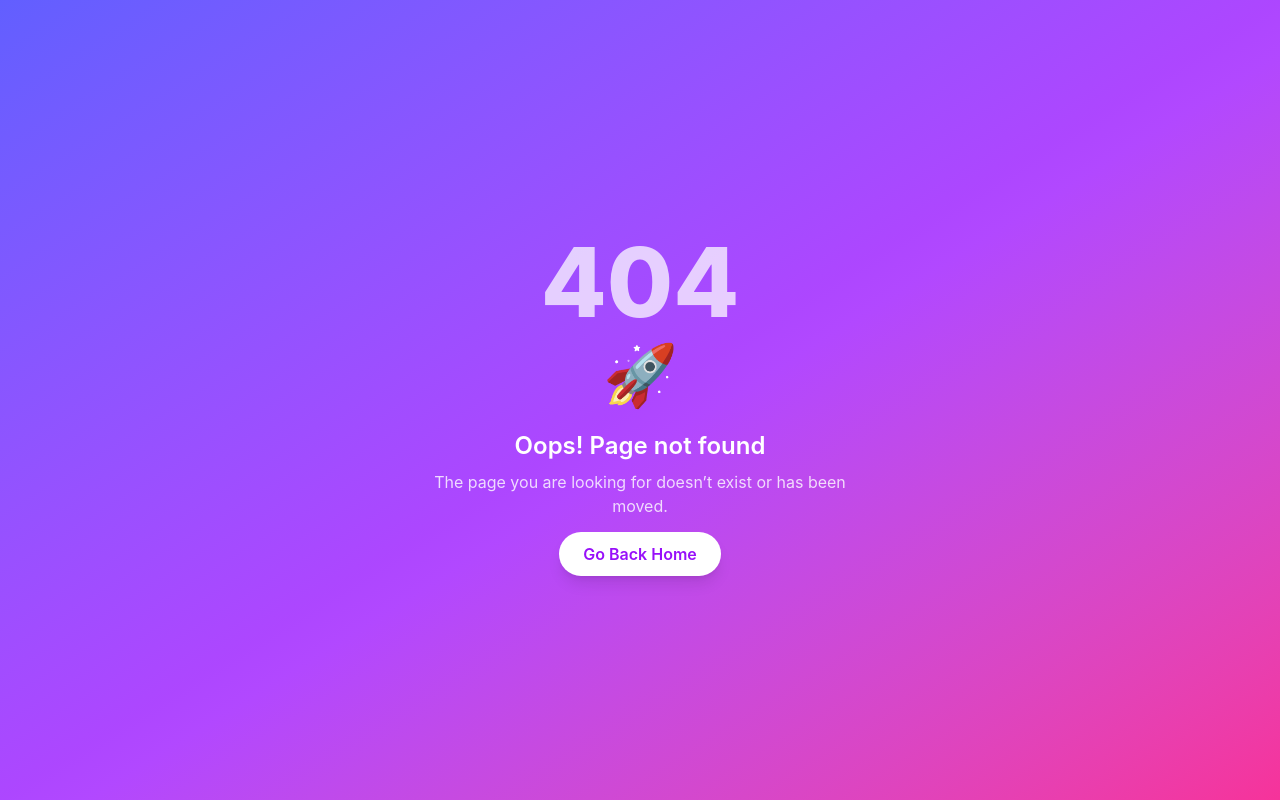
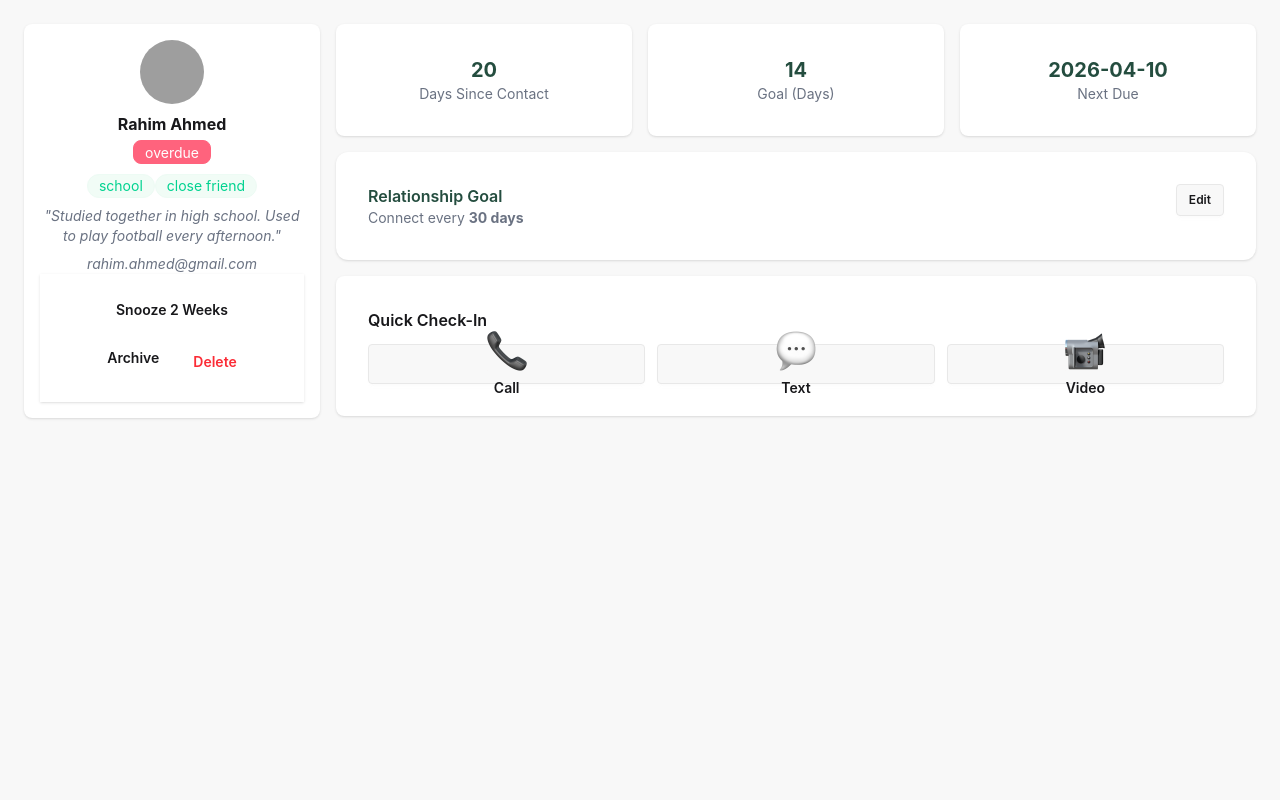
Before and after one commit to farman-arefin-tamim/a13-07, a React (Vite) app: page /frienddetails/1 in a window 1280 px wide. Before the commit this address had no page. Built offline with nearby package versions, Linux system fonts and the light colour scheme; grey boxes are pictures that could not be loaded.

Commit message:
Completed Single card for every friends

```diff
--- a/src/Routes/Routes.jsx
+++ b/src/Routes/Routes.jsx
@@ -1,9 +1,11 @@
 import { createBrowserRouter } from "react-router";
 import Root from "../Root";
 import NotFound from "../components/shared/NotFound/NotFound";
+import FriendDetails from "../components/FriendDetails/FriendDetails";
 
 
-export const router = createBrowserRouter([{
+export const router = createBrowserRouter([
+    {
     path: "/",
     Component: Root,
     children:[
@@ -14,7 +16,11 @@ export const router = createBrowserRouter([{
     ],
     errorElement:<NotFound></NotFound>
     },
-
+    {
+        path:"/frienddetails/:id",
+        element:<FriendDetails></FriendDetails>,
+        loader: ()=> fetch('/data.json'),
+    }
 
 
 ]);
--- a/src/components/Banner/Banner.jsx
+++ b/src/components/Banner/Banner.jsx
@@ -2,7 +2,7 @@ import { FaPlus } from "react-icons/fa";
 
 const Banner = () => {
   return (
-    <div>
+    <div className="py-16">
       <div className="flex justify-center items-center flex-col gap-6">
         <h1 className="text-[#1f2937] text-4xl font-semibold">
           Friends to keep close in your life
--- a/src/components/Cards/Cards.jsx
+++ b/src/components/Cards/Cards.jsx
@@ -1,4 +1,5 @@
 import { use } from "react";
+import { Link } from "react-router";
 
 //  const loadData = async ()=>{
 //         try{
@@ -15,7 +16,6 @@ const friendsPromise = fetch("/data.json").then((res) => res.json());
 
 const Cards = () => {
   const friends = use(friendsPromise);
-  console.log(friends);
     const background = {
         "overdue": "badge-error",
         "almost due": "badge-warning",
@@ -23,12 +23,12 @@ const Cards = () => {
   };
   return (
     <div>
-      <h2 className="font-bold text-3xl text-center text-[#244d3f]">
+      <h2 className="font-bold pl-12 pb-8 text-3xl text-black">
         Your Friends
       </h2>
-      <div className="grid grid-cols-1 md:grid-cols-2 lg:grid-cols-4 gap-4 container mx-auto">
+      <div className="grid grid-cols-1 md:grid-cols-2 lg:grid-cols-4 gap-4 container mx-auto pb-8">
         {friends.map((friend) => (
-          <div key={friend.id} className="card bg-base-100 shadow-sm">
+          <Link to={`/frienddetails/${friend.id}`} key={friend.id} className="card bg-base-100 shadow-sm">
             <figure>
               <img
                src={friend.picture}
@@ -53,7 +53,7 @@ const Cards = () => {
                     <div className={`badge text-white mx-auto rounded-xl ${background[friend.status]}`}>{friend.status}</div>
                }
             </div>
-          </div>
+          </Link>
         ))}
       </div>
     </div>
--- /dev/null
+++ b/src/components/FriendDetails/FriendDetails.jsx
@@ -0,0 +1,107 @@
+import React from 'react';
+import { useLoaderData, useParams } from 'react-router';
+
+import call from '../../assets/call.png';
+import text from '../../assets/text.png';
+import video from '../../assets/video.png';
+
+const FriendDetails = () => {
+    const {id} = useParams();
+
+    const friends = useLoaderData();
+    const expectedFriend = friends.find((friend)=>friend.id == id);
+    console.log(expectedFriend);
+    return (
+        <div className="p-6 bg-base-200 min-h-screen">
+
+            <div className="grid grid-cols-1 lg:grid-cols-4 gap-4">
+
+
+             <div className="card bg-base-100 shadow col-span-1 p-4 items-center text-center">
+
+              <img src={expectedFriend.picture}
+                className="w-16 h-16 rounded-full" />
+
+             <h2 className="font-bold mt-2">{expectedFriend.name}</h2>
+
+        <div className="badge badge-error text-white mt-1">{expectedFriend.status}</div>
+
+            <div className="pt-2">
+                {
+                    expectedFriend.tags.map((tag,index)=>{
+                    return <div key={index} className="badge rounded-xl badge-soft badge-success">{tag}</div>
+                })
+                }
+             </div>
+
+      <p className="text-sm text-gray-500 mt-2 italic">
+          "{expectedFriend.bio}"
+      </p>
+      <p className="text-sm text-gray-500 mt-2 italic">
+          {expectedFriend.email}
+      </p>
+
+        <div className="row-span-3 bg-base-100 shadow p-4 space-y-2">
+          <button className="btn btn-ghost justify-start">Snooze 2 Weeks</button>
+          <button className="btn btn-ghost justify-start">Archive</button>
+          <button className="btn btn-ghost text-red-500 justify-start">Delete</button>
+        </div>
+
+
+    </div>
+
+
+    <div className="col-span-3 space-y-4">
+      <div className="grid grid-cols-1 md:grid-cols-3 gap-4">
+
+        <div className="card bg-base-100 p-8 text-center shadow">
+          <h2 className="text-xl font-bold text-[#244d3f]">{expectedFriend.days_since_contact}</h2>
+          <p className="text-sm text-gray-500">Days Since Contact</p>
+        </div>
+
+        <div className="card bg-base-100 p-8 text-center shadow">
+          <h2 className="text-xl font-bold text-[#244d3f]">{expectedFriend.goal}</h2>
+          <p className="text-sm text-gray-500">Goal (Days)</p>
+        </div>
+
+        <div className="card bg-base-100 p-8 text-center shadow">
+          <h2 className="text-xl font-bold text-[#244d3f]">{expectedFriend.next_due_date}</h2>
+          <p className="text-sm text-gray-500">Next Due</p>
+        </div>
+
+      </div>
+
+
+      <div className="bg-base-100 shadow p-8 rounded-xl flex justify-between">
+        <div>
+          <h3 className="font-semibold text-[#244d3f]">Relationship Goal</h3>
+          <p className="text-sm text-gray-500">
+            Connect every <span class="font-bold">30 days</span>
+          </p>
+        </div>
+
+        <button className="btn btn-sm">Edit</button>
+      </div>
+
+      <div>
+        <div className="card bg-base-100 shadow p-8 col-span-3">
+          <h3 className="font-semibold mb-3">Quick Check-In</h3>
+          <div className="grid grid-cols-3 gap-3">
+            <button className="btn flex flex-col"><img src={call} alt="" /><span>Call</span></button>
+            <button className="btn flex flex-col"><img src={text} alt="" /><span>Text</span></button>
+            <button className="btn flex flex-col"><img src={video} alt="" /><span>Video</span></button>
+          </div>
+
+        </div>
+
+      </div>
+
+    </div>
+
+        </div>
+
+        </div>
+    );
+};
+
+export default FriendDetails;
```
